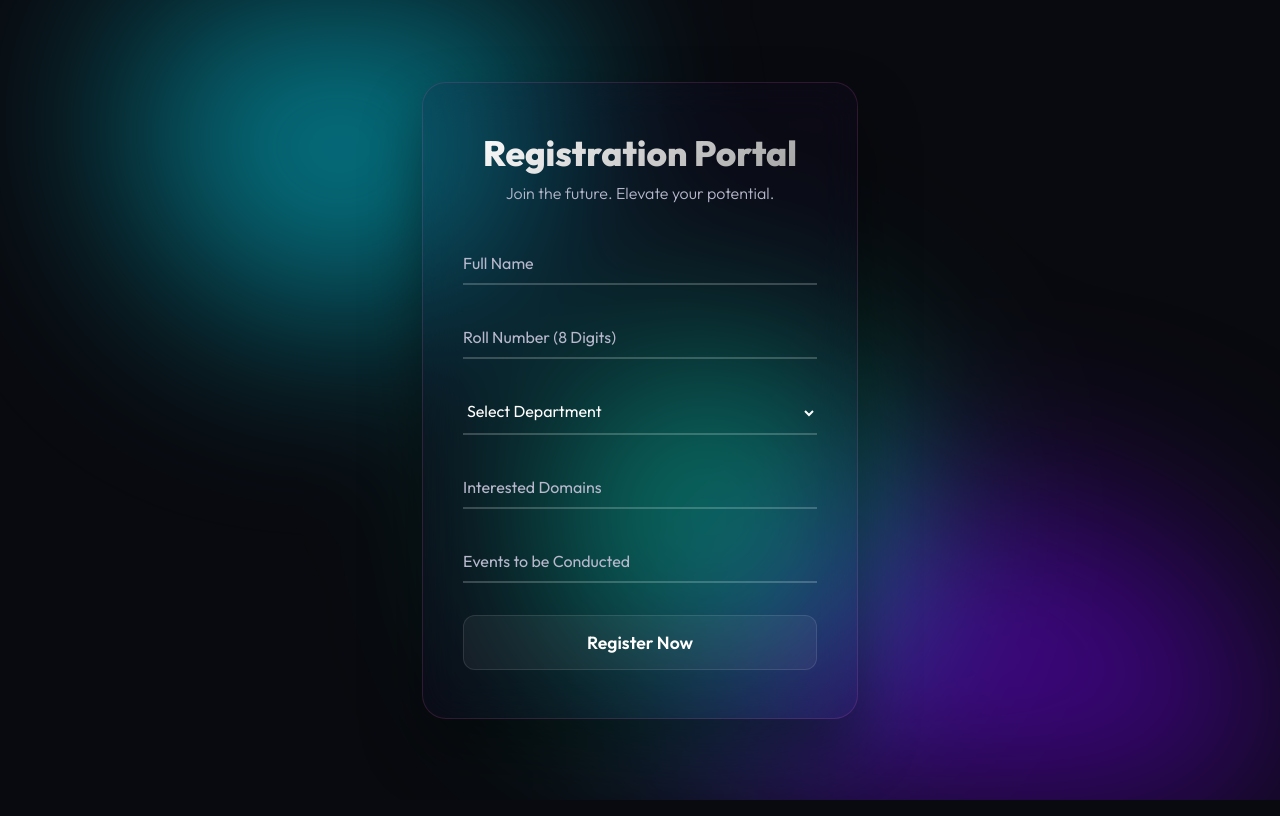
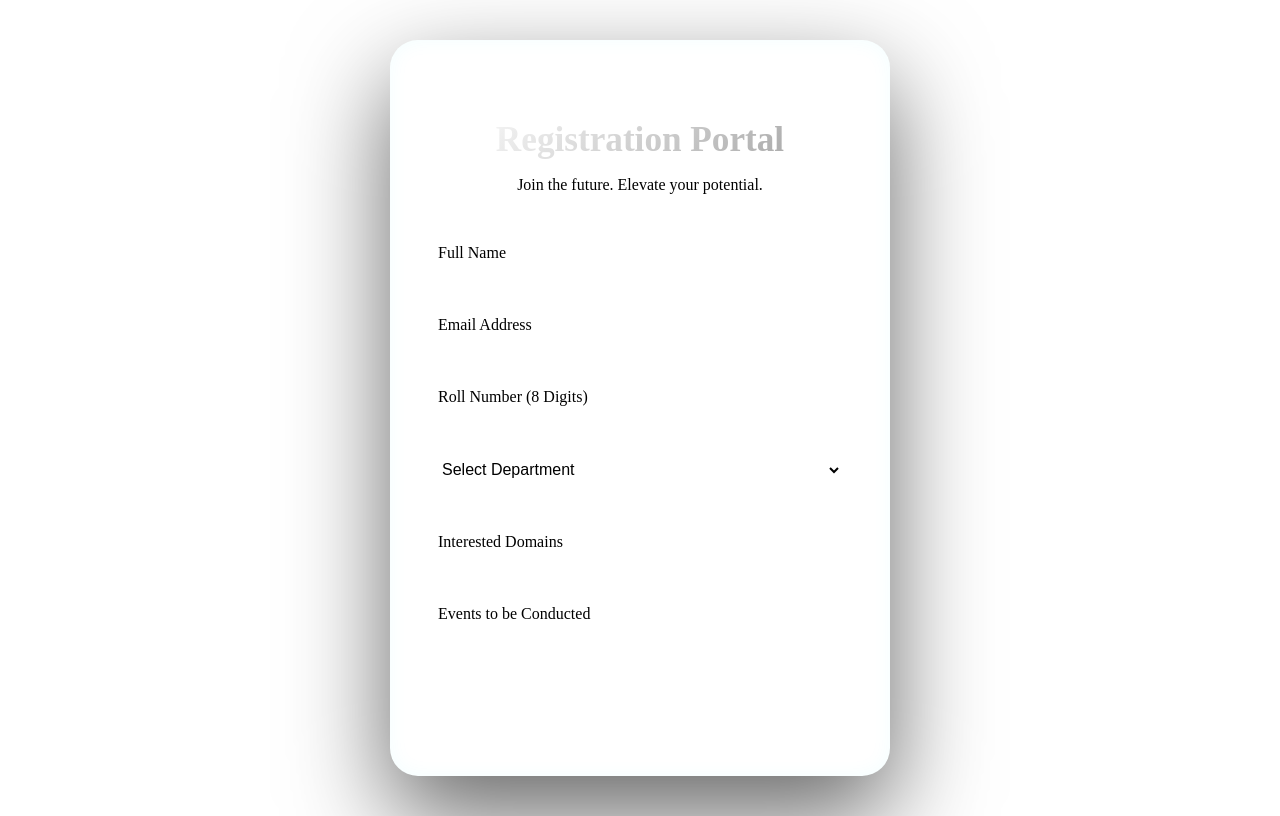
Before and after one commit to mukundasai24/ignite-student-portal, a Flask app: page / in a window 1280 px wide. Run offline with Flask 3, Linux system fonts and the light colour scheme; some libraries are stand-ins or nearby versions.

Commit message:
Add email field, enhance UI with high-contrast neon colors and 3D tilt effects

```diff
--- a/app.py
+++ b/app.py
@@ -37,9 +37,10 @@ def submit():
         department = request.form.get('department')
         interested_domains = request.form.get('interested_domains')
         events = request.form.get('events')
+        email = request.form.get('email')
 
         # Basic server-side validation
-        if not name or not roll_number or not department or not interested_domains or not events:
+        if not name or not roll_number or not department or not interested_domains or not events or not email:
             flash("All fields are required!", "error")
             return redirect('/')
 
@@ -56,8 +57,8 @@ def submit():
             conn.close()
             return redirect('/')
 
-        conn.execute('INSERT INTO students (name, roll_number, department, interested_domains, events) VALUES (?, ?, ?, ?, ?)',
-                     (name, roll_number, department, interested_domains, events))
+        conn.execute('INSERT INTO students (name, roll_number, email, department, interested_domains, events) VALUES (?, ?, ?, ?, ?, ?)',
+                     (name, roll_number, email, department, interested_domains, events))
         conn.commit()
         conn.close()
 
--- a/database.py
+++ b/database.py
@@ -12,6 +12,7 @@ def init_db():
             id INTEGER PRIMARY KEY AUTOINCREMENT,
             name TEXT NOT NULL,
             roll_number TEXT NOT NULL,
+            email TEXT NOT NULL,
             department TEXT NOT NULL,
             interested_domains TEXT NOT NULL,
             events TEXT NOT NULL
--- a/static/css/style.css
+++ b/static/css/style.css
@@ -1,13 +1,14 @@
-:root {
-    --bg-color: #090a0f;
-    --glass-bg: rgba(30, 15, 60, 0.15);
-    --glass-border: rgba(255, 100, 200, 0.15);
+    --bg-color: #050508;
+    --glass-bg: rgba(10, 10, 20, 0.4);
+    --glass-border: rgba(0, 229, 255, 0.2);
     --text-primary: #ffffff;
-    --text-secondary: #b8b8cc;
+    --text-secondary: #a0a0c0;
     --accent: #00e5ff;
-    --accent-glow: rgba(0, 229, 255, 0.6);
-    --error: #ff003c;
-    --success: #00ffaa;
+    --accent-glow: rgba(0, 229, 255, 0.8);
+    --neon-purple: #9d00ff;
+    --neon-pink: #ff00ea;
+    --error: #ff2d55;
+    --success: #00ffa3;
 }
 
 * {
@@ -79,9 +80,15 @@ body {
 }
 
 @keyframes float {
-    0% { transform: translate(0, 0) scale(1); }
-    100% { transform: translate(50px, 50px) scale(1.2); }
+    0% { transform: translate(0, 0) scale(1) rotate(0deg); }
+    33% { transform: translate(30px, -50px) scale(1.1) rotate(5deg); }
+    66% { transform: translate(-20px, 20px) scale(0.9) rotate(-5deg); }
+    100% { transform: translate(0, 0) scale(1) rotate(0deg); }
 }
+
+.orb-1 { background: var(--accent); filter: blur(80px); }
+.orb-2 { background: var(--neon-purple); filter: blur(100px); }
+.orb-3 { background: var(--neon-pink); filter: blur(90px); }
 
 /* Container */
 .container {
@@ -98,13 +105,14 @@ body {
 /* Glass Panel */
 .glass-panel {
     background: var(--glass-bg);
-    backdrop-filter: blur(20px);
-    -webkit-backdrop-filter: blur(20px);
+    backdrop-filter: blur(25px);
+    -webkit-backdrop-filter: blur(25px);
     border: 1px solid var(--glass-border);
-    border-radius: 24px;
-    padding: 3rem 2.5rem;
-    box-shadow: 0 30px 60px rgba(0,0,0,0.4);
-    animation: slideUp 0.8s cubic-bezier(0.16, 1, 0.3, 1);
+    border-radius: 28px;
+    padding: 3.5rem 3rem;
+    box-shadow: 0 40px 100px rgba(0,0,0,0.6), inset 0 0 20px rgba(0, 229, 255, 0.05);
+    animation: slideUp 1s cubic-bezier(0.19, 1, 0.22, 1);
+    transform-style: preserve-3d;
 }
 
 @keyframes slideUp {
--- a/templates/admin.html
+++ b/templates/admin.html
@@ -26,6 +26,7 @@
                         <th>Name</th>
                         <th>Department</th>
                         <th>Roll Number</th>
+                        <th>Email</th>
                         <th>Interested Domains</th>
                         <th>Events</th>
                     </tr>
@@ -36,6 +37,7 @@
                         <td class="primary-col">{{ student.name }}</td>
                         <td><span class="dept-badge inline-badge">{{ student.department | upper }}</span></td>
                         <td class="mono-text">{{ student.roll_number }}</td>
+                        <td style="color: var(--text-secondary); font-size: 0.9rem;">{{ student.email }}</td>
                         <td>{{ student.interested_domains }}</td>
                         <td>{{ student.events }}</td>
                     </tr>
--- a/templates/register.html
+++ b/templates/register.html
@@ -35,6 +35,12 @@
                 <div class="input-group">
                     <input type="text" id="name" name="name" required placeholder=" ">
                     <label for="name">Full Name</label>
+                    <div class="border-highlight"></div>
+                </div>
+
+                <div class="input-group">
+                    <input type="email" id="email" name="email" required placeholder=" ">
+                    <label for="email">Email Address</label>
                     <div class="border-highlight"></div>
                 </div>
 
@@ -79,6 +85,15 @@
         </div>
     </div>
 
+    <script src="https://cdnjs.cloudflare.com/ajax/libs/vanilla-tilt/1.8.1/vanilla-tilt.min.js"></script>
+    <script>
+        VanillaTilt.init(document.querySelector(".glass-panel"), {
+            max: 5,
+            speed: 400,
+            glare: true,
+            "max-glare": 0.2,
+        });
+    </script>
     <script src="{{ url_for('static', filename='js/script.js') }}"></script>
 </body>
 </html>
```
Also changed, not shown: templates/login.html (+9 -0 lines).
